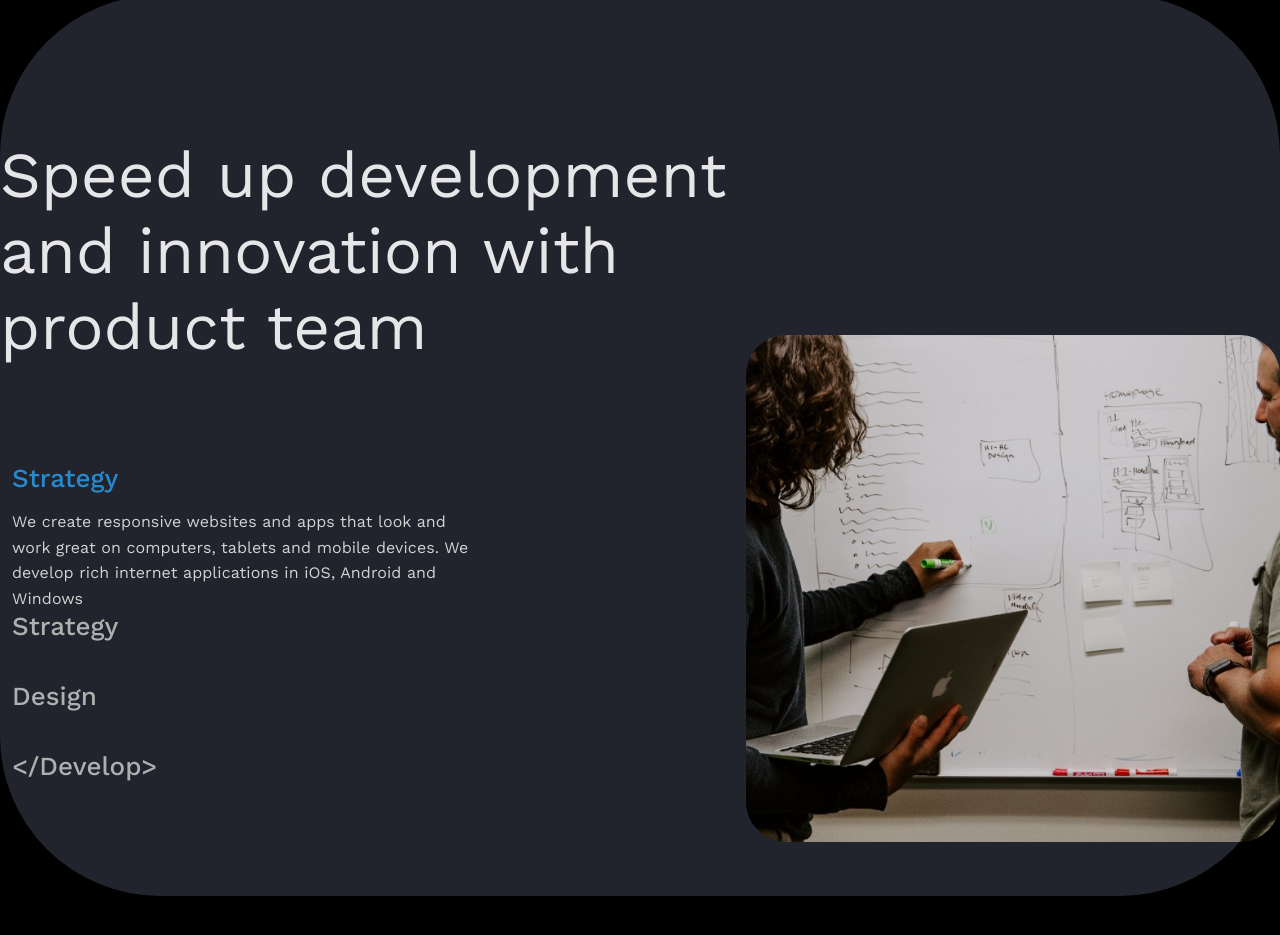
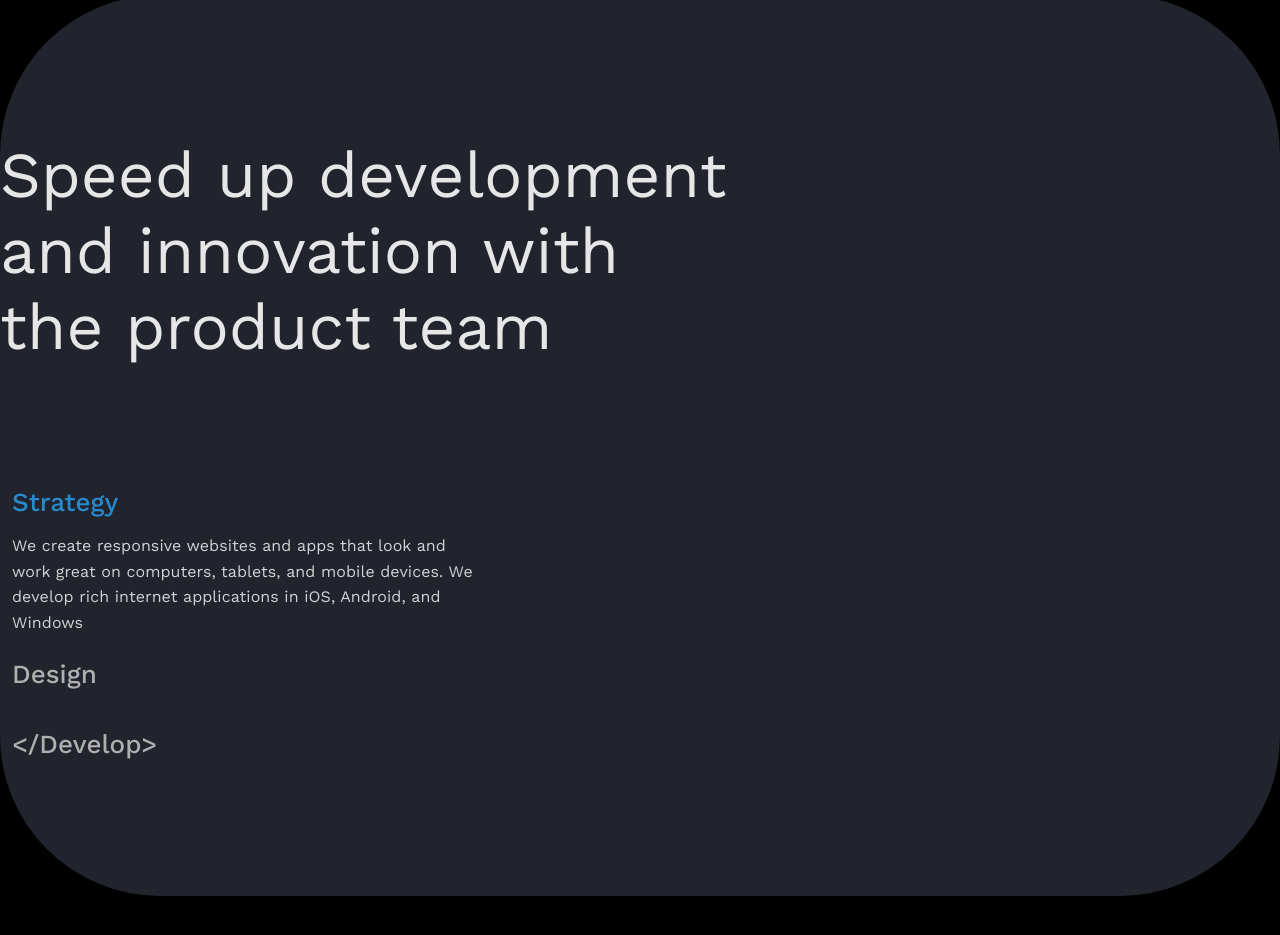
Before and after one commit to mdhrsamyak/syvar-portfolio-samyak, a React (Create React App) app: page / in a window 1280 px wide. Shown: the part 825-1760 px from the top of the page. Built offline with nearby package versions, Linux system fonts and the light colour scheme.

Commit message:
added animation while switching on text

```diff
--- a/package.json
+++ b/package.json
@@ -6,6 +6,7 @@
     "@testing-library/jest-dom": "^5.17.0",
     "@testing-library/react": "^13.4.0",
     "@testing-library/user-event": "^13.5.0",
+    "aos": "^3.0.0-beta.6",
     "framer-motion": "^10.16.5",
     "react": "^18.2.0",
     "react-dom": "^18.2.0",
--- a/src/component/SamyakPart1.jsx
+++ b/src/component/SamyakPart1.jsx
@@ -3,30 +3,18 @@ import "./syk.scss";
 import image1 from "./images/images.jpeg";
 import image2 from "./images/img2.jpeg";
 import image3 from "./images/img3.jpeg";
+import Aos from "aos";
+import "aos/dist/aos.css";
 import {
   motion,
-  useMotionValueEvent,
-  useScroll,
-  useTransform,
+  AnimatePresence,
+  useMotionValue,
+  useAnimation,
 } from "framer-motion";
+import { useScroll, useTransform, useMotionValueEvent } from "framer-motion";
 
 function SamyakPart1() {
   const [activeTitle, setActiveTitle] = useState("strategy");
-
-  // const { scrollYProgress } = useScroll();
-
-  // useMotionValueEvent(scrollYProgress, "change", (latest) => {
-  //   console.log("Page scroll: ", latest);
-  //   console.log(scrollYProgress);
-  // });
-
-  // useEffect(() => {
-  //   // Calculate the dynamic width based on scroll progress
-  //   const dynamicWidth = 80 + scrollYProgress.current * 20;
-
-  //   // Set the width with the controls
-  //   controls.start({ width: `${dynamicWidth}vw` });
-  // }, [scrollYProgress, controls]);
 
   const ref = useRef(null);
 
@@ -46,9 +34,12 @@ function SamyakPart1() {
 
   const transition = { duration: 0.5, ease: "easeInOut" };
 
+  useEffect(() => {
+    Aos.init();
+  }, []);
+
   return (
     <>
-      {/* Strategy */}
       <motion.div
         ref={ref}
         className="syk-main-container"
@@ -60,20 +51,14 @@ function SamyakPart1() {
       >
         <div className="syk-left-side">
           <div className="syk-main-text">
-            Speed up development and innovation with product team
+            Speed up development and innovation with the product team
           </div>
           <div className="syk-strategy">
-            {activeTitle === "strategy" && (
+            {activeTitle === "strategy" ? (
               <>
-                <motion.div
-                  className="syk-medium-text syk-blue-text"
-                  initial={{ opacity: 0, y: 20 }}
-                  animate={{ opacity: 1, y: 0 }}
-                  exit={{ opacity: 0, y: -20 }}
-                  transition={transition}
-                >
+                <div className="syk-medium-text syk-textmargin syk-blue-text">
                   Strategy
-                </motion.div>
+                </div>
                 <motion.div
                   className="syk-small-text"
                   initial={{ opacity: 0, y: 20 }}
@@ -82,32 +67,37 @@ function SamyakPart1() {
                   transition={transition}
                 >
                   We create responsive websites and apps that look and work
-                  great on computers, tablets and mobile devices. We develop
-                  rich internet applications in iOS, Android and Windows
+                  great on computers, tablets, and mobile devices. We develop
+                  rich internet applications in iOS, Android, and Windows
                 </motion.div>
               </>
-              // ) : (
-            )}
+            ) : (
               <>
                 <div
-                className="syk-medium-text"
+                  className="syk-medium-text syk-textmargin"
                   onClick={() => setActiveTitle("strategy")}
                 >
                   Strategy
                 </div>
               </>
-            {/* )} */}
+            )}
 
             {activeTitle === "design" ? (
               <>
                 <div className="syk-medium-text syk-textmargin syk-blue-text">
                   Design
                 </div>
-                <div className="syk-small-text">
+                <motion.div
+                  className="syk-small-text"
+                  initial={{ opacity: 0, y: 20 }}
+                  animate={{ opacity: 1, y: 0 }}
+                  exit={{ opacity: 0, y: -20 }}
+                  transition={transition}
+                >
                   We create responsive websites and apps that look and work
-                  great on computers, tablets and mobile devices. We develop
-                  rich internet applications in iOS, Android and Windows
-                </div>
+                  great on computers, tablets, and mobile devices. We develop
+                  rich internet applications in iOS, Android, and Windows
+                </motion.div>
               </>
             ) : (
               <>
@@ -124,11 +114,17 @@ function SamyakPart1() {
                 <div className="syk-medium-text syk-textmargin syk-blue-text">
                   &lt;/Develop&gt;
                 </div>
-                <div className="syk-small-text">
+                <motion.div
+                  className="syk-small-text"
+                  initial={{ opacity: 0, y: 20 }}
+                  animate={{ opacity: 1, y: 0 }}
+                  exit={{ opacity: 0, y: -20 }}
+                  transition={transition}
+                >
                   We create responsive websites and apps that look and work
-                  great on computers, tablets and mobile devices. We develop
-                  rich internet applications in iOS, Android and Windows
-                </div>
+                  great on computers, tablets, and mobile devices. We develop
+                  rich internet applications in iOS, Android, and Windows
+                </motion.div>
               </>
             ) : (
               <>
@@ -143,14 +139,16 @@ function SamyakPart1() {
           </div>
         </div>
         <div className="syk-right-side">
-          <div className="syk-image-container">
-            {activeTitle === "strategy" ? (
-              <img src={image1} />
-            ) : activeTitle === "design" ? (
-              <img src={image2} />
-            ) : (
-              <img src={image3} />
-            )}
+          <div className="syk-image-container" data-aos="zoom-in">
+            <img
+              src={
+                activeTitle === "strategy"
+                  ? image1
+                  : activeTitle === "design"
+                  ? image2
+                  : image3
+              }
+            />
           </div>
         </div>
       </motion.div>
```
Also changed, not shown: 1 other file (tests, documents, lock files or other folders). Lines whose indentation alone changed are shown as unchanged.
